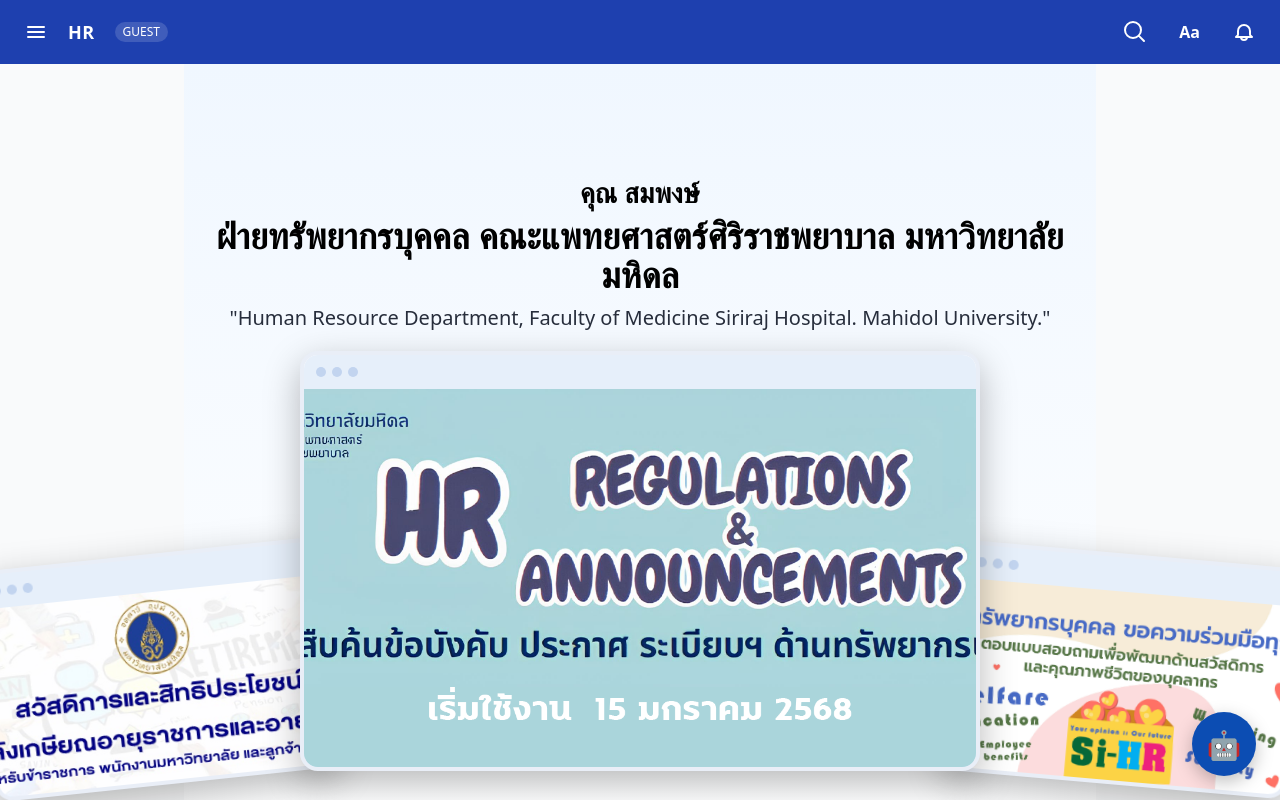
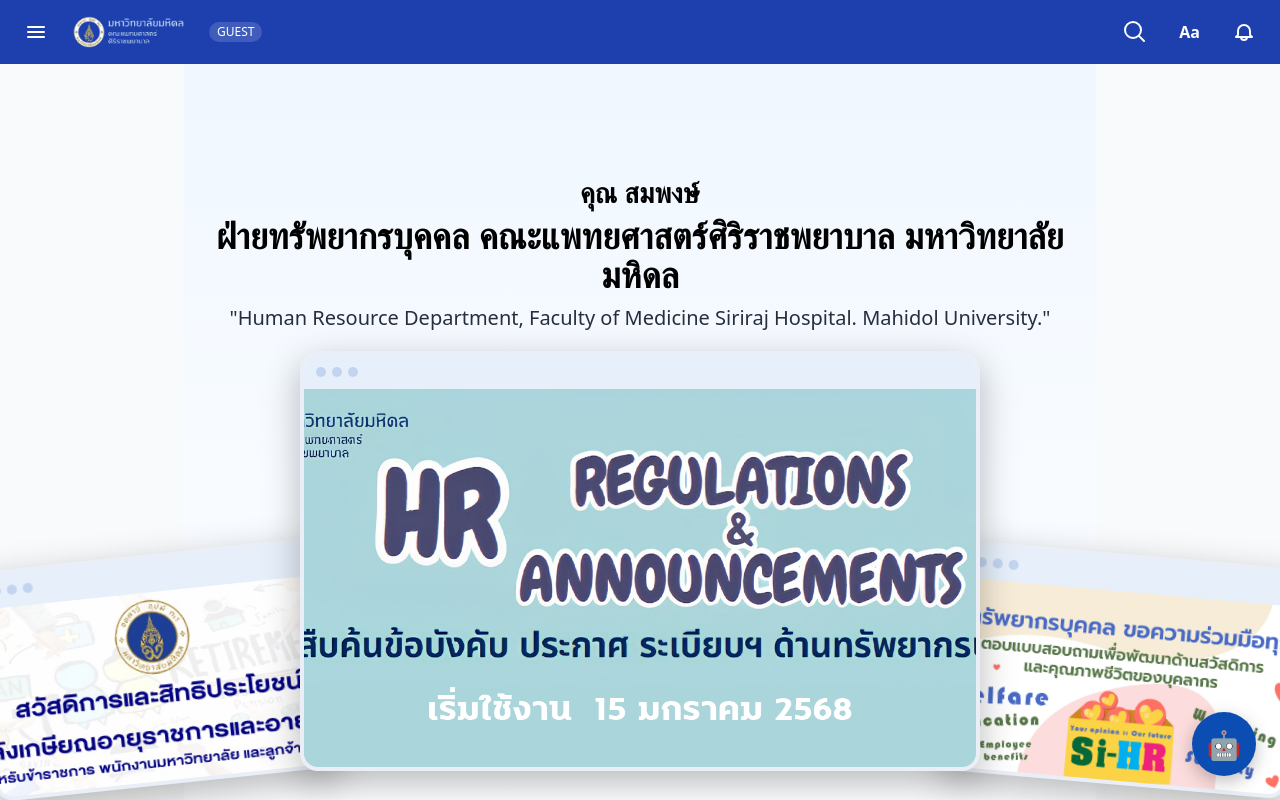
Before and after one commit to Si0dot7/Hospital, a Next.js app: page / in a window 1280 px wide. Shown: the top 800 px of the page. Built offline with nearby package versions, Linux system fonts and the light colour scheme.

Commit message:
fix: logo on navbar

```diff
--- a/components/ui/navbar.tsx
+++ b/components/ui/navbar.tsx
@@ -4,6 +4,8 @@
 import Link from 'next/link';
 import { usePathname } from 'next/navigation';
 import { useAuth } from '@/context/AuthContext'; // 👈 ใช้ Context สิทธิ์
+import Logo from '../../public/image/logo2.png'
+import Image from 'next/image';
 
 type NavItem = {
   name: string;
@@ -92,17 +94,17 @@
             >
               {open ? (
                 <svg className="w-6 h-6" viewBox="0 0 24 24" fill="none" stroke="currentColor">
-                  <path strokeLinecap="round" strokeLinejoin="round" strokeWidth={2} d="M6 18 18 6M6 6l12 12"  />
+                  <path strokeLinecap="round" strokeLinejoin="round" strokeWidth={2} d="M6 18 18 6M6 6l12 12" />
                 </svg>
               ) : (
                 <svg className="w-6 h-6" viewBox="0 0 24 24" fill="none" stroke="currentColor">
-                  <path strokeLinecap="round" strokeLinejoin="round" strokeWidth={2} d="M4 7h16M4 12h16M4 17h16"  />
+                  <path strokeLinecap="round" strokeLinejoin="round" strokeWidth={2} d="M4 7h16M4 12h16M4 17h16" />
                 </svg>
               )}
             </button>
 
             <Link href={{ pathname: '/' }} className="text-lg font-semibold tracking-wide">
-              HR
+              <Image src={Logo} height={50} alt={'mahidol logo'} />
             </Link>
 
             {/* badge role */}
@@ -150,9 +152,8 @@
 
       {/* Drawer */}
       <aside
-        className={`fixed top-16 left-0 z-50 h-[calc(100vh-4rem)] w-64 bg-slate-900 text-slate-100 border-r border-slate-800 transform transition-transform duration-300 ${
-          open ? 'translate-x-0' : '-translate-x-full'
-        }`}
+        className={`fixed top-16 left-0 z-50 h-[calc(100vh-4rem)] w-64 bg-slate-900 text-slate-100 border-r border-slate-800 transform transition-transform duration-300 ${open ? 'translate-x-0' : '-translate-x-full'
+          }`}
       >
         <nav className="py-3 flex flex-col h-full">
           <div className="flex-1 space-y-1">
@@ -161,8 +162,8 @@
                 key={item.href}
                 href={{ pathname: item.href }}   // ใช้ UrlObject กัน type error
                 className={`mx-2 flex items-center gap-2 rounded-md px-4 py-2 text-sm transition-colors ${isActive(item.href)
-                    ? 'bg-blue-700 text-white'
-                    : item.isLogout
+                  ? 'bg-blue-700 text-white'
+                  : item.isLogout
                     ? 'text-red-400 hover:bg-red-600 hover:text-white'
                     : 'text-slate-300 hover:bg-slate-800 hover:text-white'
                   }`}
```
